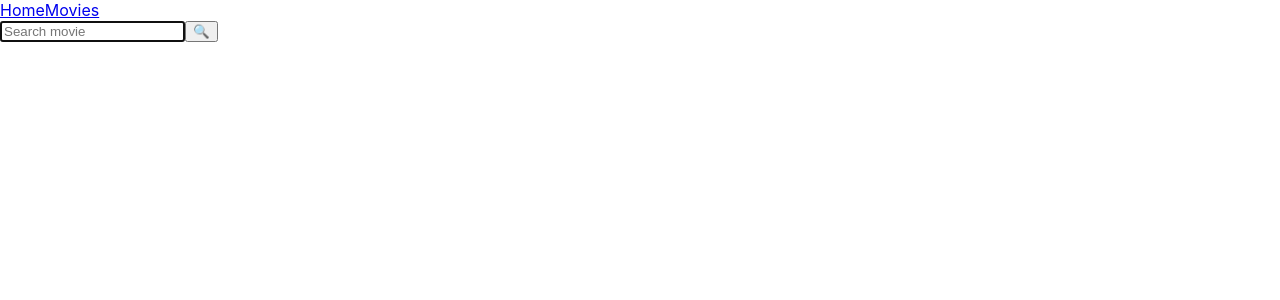
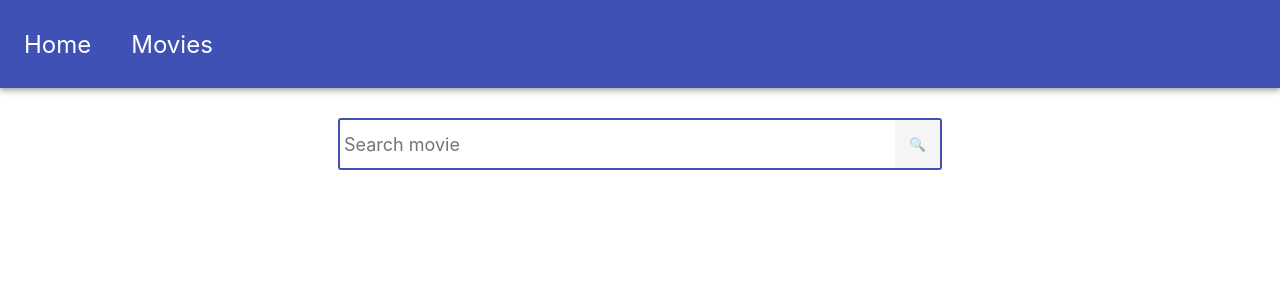
Before and after one commit to 29v29b/goit-react-hw-05-movies, a React (Create React App) app: page /movies in a window 1280 px wide. Shown: the top 300 px of the page. Built offline with nearby package versions, Linux system fonts and the light colour scheme.

Commit message:
Add fix and styles

```diff
--- a/src/App.jsx
+++ b/src/App.jsx
@@ -1,5 +1,6 @@
 import { Routes, Route } from "react-router-dom"
 import { ToastContainer } from 'react-toastify';
+import 'react-toastify/dist/ReactToastify.css';
 import { lazy, Suspense } from 'react';
 import Loader from './components/Loader'
 import Header from './components/Header'
@@ -44,8 +45,8 @@ const App = () => {
           </Route>
 
         </Routes>
+        <ToastContainer autoClose={2000} />
       </Suspense>
-      <ToastContainer autoClose={2000} />
     </>
   );
 }
--- a/src/components/Header.jsx
+++ b/src/components/Header.jsx
@@ -2,7 +2,7 @@ import { NavLink } from 'react-router-dom';
 import css from './Header.module.css';
 
 const Header = () => (
-  <nav>
+  <nav className={css.header}>
     <NavLink to="/" className={css.link}>
       Home
     </NavLink>
--- a/src/components/Header.module.css
+++ b/src/components/Header.module.css
@@ -0,0 +1,23 @@
+.header {
+    top: 0;
+    left: 0;
+    position: sticky;
+    z-index: 1100;
+    display: flex;
+    align-items: center;
+    min-height: 64px;
+    padding-right: 24px;
+    padding-left: 24px;
+    padding-top: 12px;
+    padding-bottom: 12px;
+    color: #fff;
+    background-color: #3f51b5;
+    box-shadow: 0px 2px 4px -1px rgba(0, 0, 0, 0.2),
+      0px 4px 5px 0px rgba(0, 0, 0, 0.14), 0px 1px 10px 0px rgba(0, 0, 0, 0.12);
+}
+.link {
+    font-size: 24px;
+    color: #fff;
+    text-decoration: none;
+    margin-right: 40px;
+}
--- a/src/pages/Home.jsx
+++ b/src/pages/Home.jsx
@@ -1,6 +1,7 @@
 import { useState, useEffect } from 'react';
 import { fetchTrendingMovies } from '../services/api';
 import { Link, useLocation } from 'react-router-dom';
+import css from './Home.module.css';
 
 const Home = () => {
   const location = useLocation();
@@ -18,8 +19,8 @@ const Home = () => {
 
   return (
     <>
-      <h1>Tranding today</h1>
-      <ul>
+      <h1 className={css.title}>Tranding today</h1>
+      <ul className={css.list}>
       {movies &&
         movies.map(
           ({id, title, }) => (
--- /dev/null
+++ b/src/pages/Home.module.css
@@ -0,0 +1,7 @@
+.title {
+    margin-left: 20px;
+}
+
+.list {
+ list-style: none;
+}
--- a/src/pages/MovieDetails.jsx
+++ b/src/pages/MovieDetails.jsx
@@ -9,7 +9,6 @@ import {
   useLocation,
   Link,
   Outlet,
-  Routes
 } from 'react-router-dom';
 import { getMovieDetails, IMAGE_URL } from '../services/api';
 
@@ -39,8 +38,8 @@ function MovieDetails() {
     getMovie();
   }, [movieId]);
 
-  const onGoBack = () => {
-    history.push(location?.state?.from?.location ?? '/movies');
+  const onReturn = () => {
+    history(location?.state?.from?.location ?? '/');
   };
 
   return (
@@ -49,7 +48,7 @@ function MovieDetails() {
         <div className={css.notFound}>Movie is not found</div>
       ) : (
         <>
-          <button type="button" onClick={onGoBack}>Go back</button>
+          <button type="button" onClick={onReturn} className={css.button}>Go back</button>
           <div className={css.movieContainer}>
             <div className={css.movieImg}>
               <img
--- a/src/pages/MovieDetails.module.css
+++ b/src/pages/MovieDetails.module.css
@@ -20,19 +20,19 @@
     font-size: 16px;
   }
 
-  .active {
+  .button {
     display: inline-block;
-    text-decoration: none;
-    padding: 12px;
-    font-weight: 500;
-    color: #b92121;
-    font-size: 16px;
+    margin-top: 20px;
+    margin-bottom: 20px;
+    width: 150px;
+    height: 50px;
+    border: 0;
+    border-radius: 3px;
+    color: #3f51b5;
+    font-weight: 700;
+    background-size: 40%;
+    background-repeat: no-repeat;
+    background-position: center;
+    cursor: pointer;
+    outline: none;
   }
-
-  .notFound {
-    padding: 32px;
-    color: #b92121;
-    font-size: 25px;
-    font-weight: 500;
-    text-align: center;
-  }
--- a/src/pages/Movies.jsx
+++ b/src/pages/Movies.jsx
@@ -1,5 +1,5 @@
 import { toast } from 'react-toastify';
-import css from './Movie.module.css'
+import css from './Movies.module.css'
 import { useState, useEffect } from 'react';
 import { searchMovies } from '../services/api';
 import { Link, useLocation, useNavigate } from 'react-router-dom';
@@ -21,7 +21,6 @@ const Movies = () => {
         setMovies(results);
         setMovieToFind(searchString);
 
-        console.log(searchString);
       };
 
       getMovies();
@@ -41,7 +40,7 @@ const Movies = () => {
         toast.error('We did not found anything! Please change your request and try again');
       }
 
-      history.push({
+      history({
         ...location,
         search: `query=${movieToFind}`,
       });
@@ -51,25 +50,26 @@ const Movies = () => {
   return (
     <>
       <header className={css.searchbar}>
-        <form className={css.searchForm} onSubmit={handleSubmit}>
+        <form className={css.form} onSubmit={handleSubmit}>
           <input
             onChange={e => setMovieToFind(e.target.value)}
-            className={css.SearchFormInput}
+            className={css.input}
             type="text"
             autoComplete="off"
             autoFocus
             placeholder="Search movie"
             value={movieToFind}
           />
-          <button type="submit" className={css.searchFormButton}>
+          <button type="submit" className={css.button}>
           &#128269;
           </button>
         </form>
       </header>
+      <ul>
       {movies.length > 0 &&
         movies.map(({ id, title, poster_path }) => (
-          <ul>
-            <li key={id}>
+
+            <li key={id} id={id}>
               <Link
                 to={{
                   pathname: `/movies/${`${id}`}`,
@@ -83,8 +83,9 @@ const Movies = () => {
                 <p>{title}</p>
               </Link>
             </li>
-          </ul>
+
         ))}
+        </ul>
     </>
   );
 };
--- /dev/null
+++ b/src/pages/Movies.module.css
@@ -0,0 +1,60 @@
+.form {
+    margin-top: 30px;
+    margin-left: auto;
+    margin-right: auto;
+    display: flex;
+    align-items: center;
+    width: 100%;
+    max-width: 600px;
+    background-color: #fff;
+    border: 2px solid #3f51b5;
+    border-radius: 3px;
+    overflow: hidden;
+  }
+
+  .button {
+    display: inline-block;
+    width: 48px;
+    height: 48px;
+    border: 0;
+    background-size: 40%;
+    background-repeat: no-repeat;
+    background-position: center;
+    opacity: 0.6;
+    transition: opacity 250ms cubic-bezier(0.4, 0, 0.2, 1);
+    cursor: pointer;
+    outline: none;
+  }
+
+  .button:hover {
+    opacity: 1;
+  }
+
+  .btnLabel {
+    color: black;
+    position: absolute;
+    width: 1px;
+    height: 1px;
+    padding: 0;
+    overflow: hidden;
+    clip: rect(0, 0, 0, 0);
+    white-space: nowrap;
+    clip-path: inset(50%);
+    border: 0;
+  }
+
+  .input {
+    display: inline-block;
+    width: 100%;
+    font: inherit;
+    font-size: 20px;
+    border: none;
+    outline: none;
+    padding-left: 4px;
+    padding-right: 4px;
+  }
+
+  .input::placeholder {
+    font: inherit;
+    font-size: 18px;
+  }
```
Also changed, not shown: src/pages/Movie.module.css (deleted).
